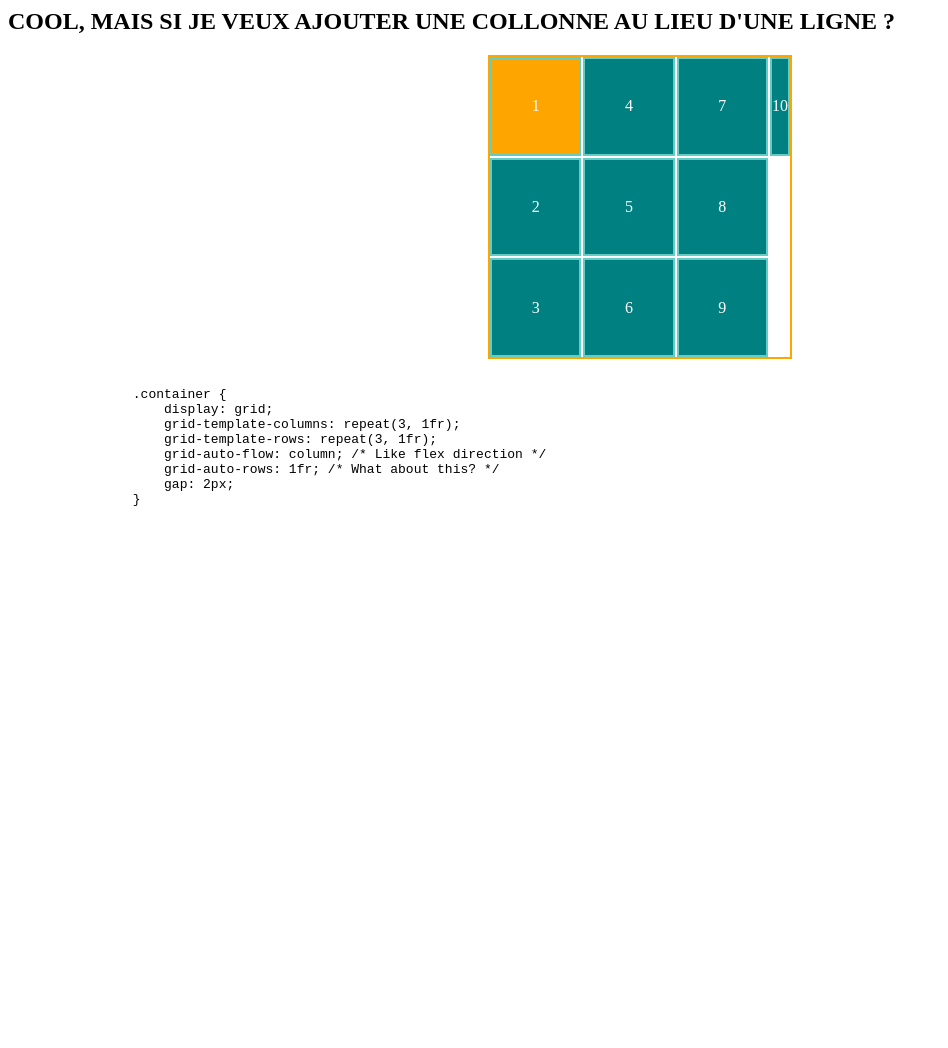
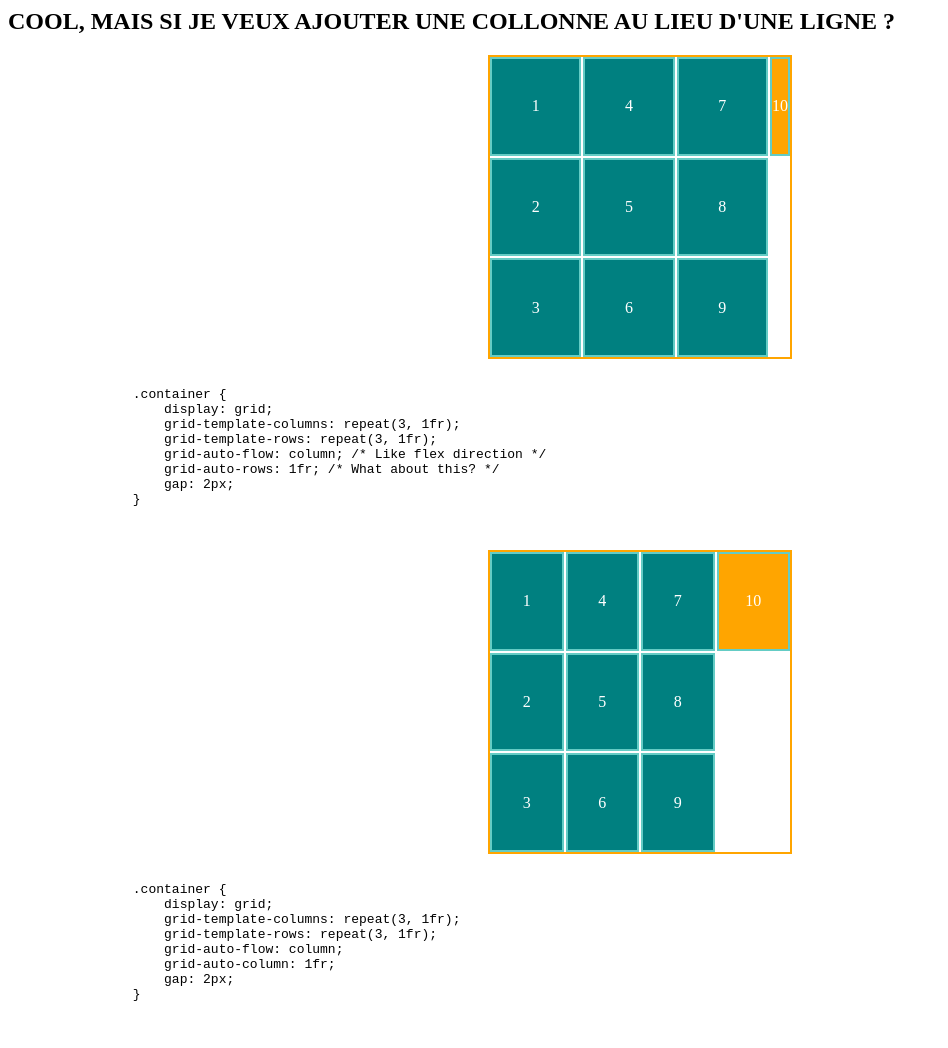
Before and after one commit to rmarye90/Slide, a website: page slides/slide_6/index.html in a window 1280 px wide. Shown: the whole page, without its empty margins (0-948 px from the left). Before the commit the page ends 800 px from the top, so only its background shows below. Drawn offline with Linux system fonts and the light colour scheme.

Commit message:
Slide complete

```diff
--- a/slides/slide_6/index.html
+++ b/slides/slide_6/index.html
@@ -1,5 +1,5 @@
 <section class="slide_6">
-    <h1>COOL, MAIS SI JE VEUX AJOUTER UNE COLLONNE AU LIEU D'UNE LIGNE ?</h1>
+    <h2>COOL, MAIS SI JE VEUX AJOUTER UNE COLLONNE AU LIEU D'UNE LIGNE ?</h2>
 </section>
 <section class="slide_6" data-auto-animate>
     <div class="root">
@@ -24,6 +24,36 @@
                     grid-template-rows: repeat(3, 1fr);
                     grid-auto-flow: column; /* Like flex direction */
                     grid-auto-rows: 1fr; /* What about this? */
+                    gap: 2px;
+                }
+              </code>
+            </pre>
+      </div>
+    </div>
+  </section>
+  <section class="slide_6" data-auto-animate>
+    <div class="root">
+        <div data-id="box" class="container-step2">
+            <div class="item">1</div>
+            <div class="item">2</div>
+            <div class="item">3</div>
+            <div class="item">4</div>
+            <div class="item">5</div>
+            <div class="item">6</div>
+            <div class="item">7</div>
+            <div class="item">8</div>
+            <div class="item">9</div>
+            <div class="item">10</div>
+          </div>
+      <div class="code">
+        <pre data-id="code-animation">
+              <code data-trim data-line-numbers="6">
+                .container {
+                    display: grid;
+                    grid-template-columns: repeat(3, 1fr);
+                    grid-template-rows: repeat(3, 1fr);
+                    grid-auto-flow: column;
+                    grid-auto-column: 1fr;
                     gap: 2px;
                 }
               </code>
@@ -70,7 +100,23 @@
     gap: 2px;
   }
 
-  .slide_6 .container-step1 .item:nth-child(1) {
+  .slide_6 .container-step2{
+    display: grid;
+    grid-template-columns: 1fr 1fr 1fr;
+    grid-template-rows: 1fr 1fr 1fr;
+    gap: 2px;
+    width: 300px;
+    height: 300px;
+    border: 2px solid orange;
+    grid-template-columns: repeat(3, 1fr);
+    grid-template-rows: repeat(3, 1fr);
+    grid-auto-flow: column; /* Like flex direction */
+    grid-auto-columns: 1fr; /* What about this? */
+    gap: 2px;
+  }
+  .slide_6 .container-step1 .item:last-child,
+  .slide_6 .container-step2 .item:last-child{
     background-color: orange;
   }
+
   </style>
```
Also changed, not shown: slides/slide_1/index.html (+14 -19 lines), slides/slide_2/index.html (+7 -0 lines), slides/slide_5/index.html (+0 -5 lines), slides/slide_7/index.html (+2 -2 lines).
